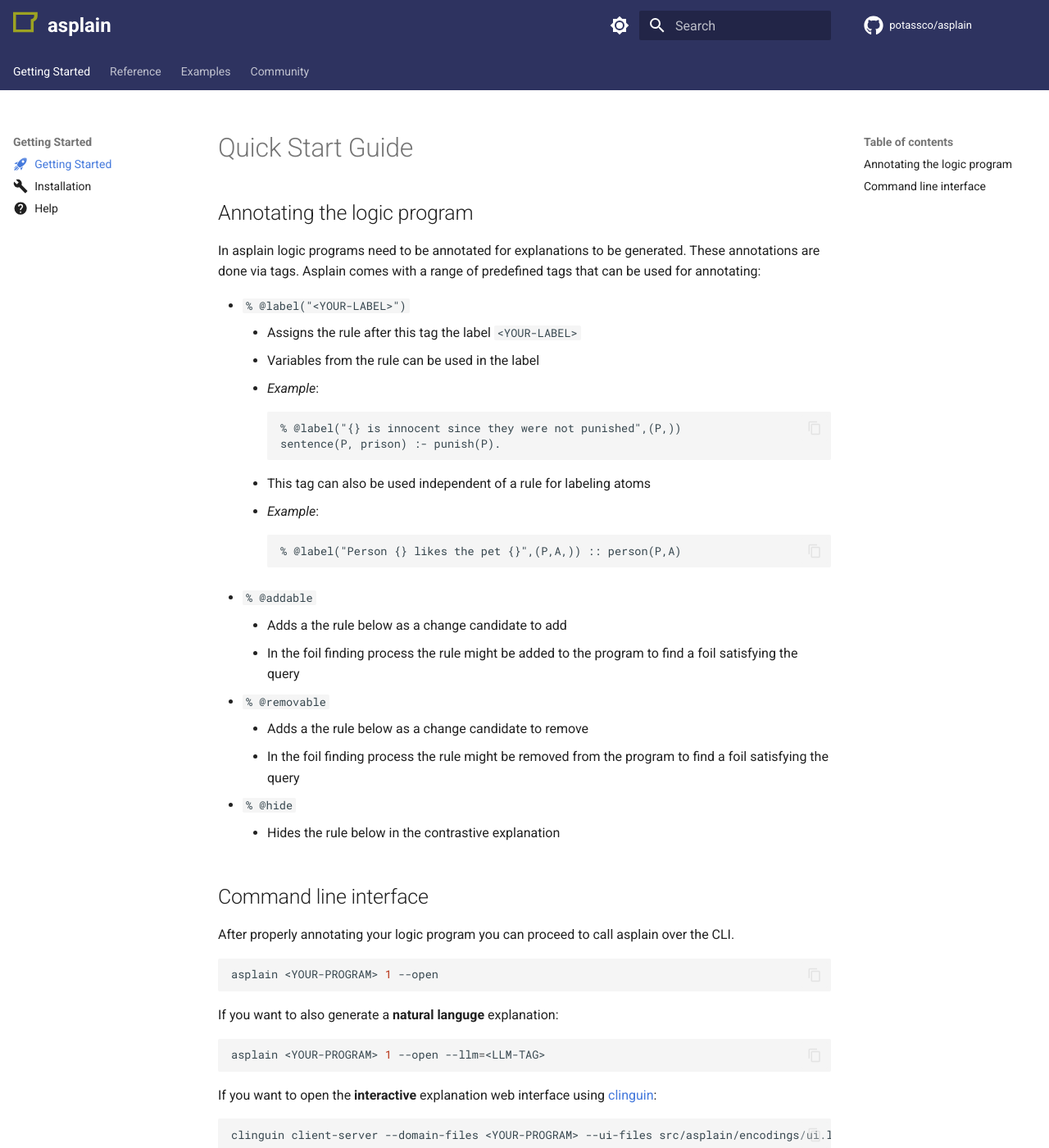
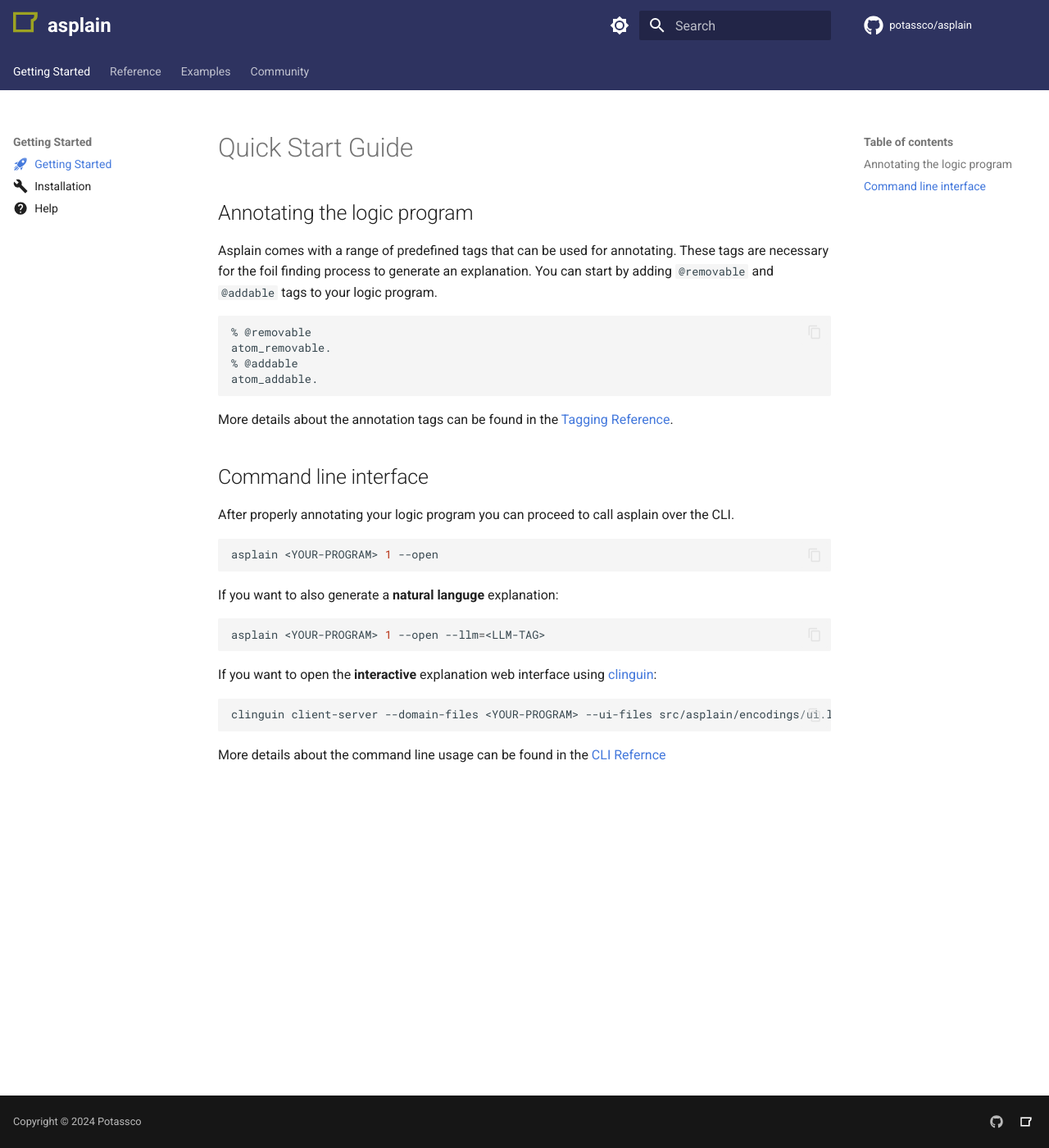
Before and after one commit to potassco/asplain, an MkDocs documentation site: the page built from docs/use/quick-start.md, in a window 1280 px wide and 1400 px high. Shown: the whole window at 82% size. Built offline with MkDocs 1.6.1 and Material for MkDocs 9.7.7, drawn with Linux system fonts in a browser that asks for light colours; comment, search, counter and statistics services are not loaded.

Commit message:
Moved tagging infos from quick start to reference

````diff
--- a/docs/use/quick-start.md
+++ b/docs/use/quick-start.md
@@ -6,32 +6,18 @@
 
 ## Annotating the logic program
 
-In asplain logic programs need to be annotated for explanations to be generated.
-These annotations are done via tags.
-Asplain comes with a range of predefined tags that can be used for annotating:
+Asplain comes with a range of predefined tags that can be used for annotating.
+These tags are necessary for the foil finding process to generate an explanation.
+You can start by adding `@removable` and `@addable` tags to your logic program.
 
-- `% @label("<YOUR-LABEL>")`
-    - Assigns the rule after this tag the label `<YOUR-LABEL>`
-    - Variables from the rule can be used in the label
-    - _Example_:
-    ```clingo
-    % @label("{} is innocent since they were not punished",(P,))
-    sentence(P, prison) :- punish(P).
-    ```
-    - This tag can also be used independent of a rule for labeling atoms
-    - _Example_:
-    ```clingo
-    % @label("Person {} likes the pet {}",(P,A,)) :: person(P,A)
-    ```
-- `% @addable`
-    - Adds a the rule below as a change candidate to add
-    - In the foil finding process the rule might be added to the program to find a foil satisfying the query
-- `% @removable`
-    - Adds a the rule below as a change candidate to remove
-    - In the foil finding process the rule might be removed from the program to find a foil satisfying the query
-- `% @hide`
-    - Hides the rule below in the contrastive explanation
+```clingo
+% @removable
+atom_removable.
+% @addable
+atom_addable.
+```
 
+More details about the annotation tags can be found in the [Tagging Reference](../../reference/tagging).
 
 ## Command line interface
 
````
Also changed, not shown: docs/reference/tagging/index.md (+28 -0 lines).
